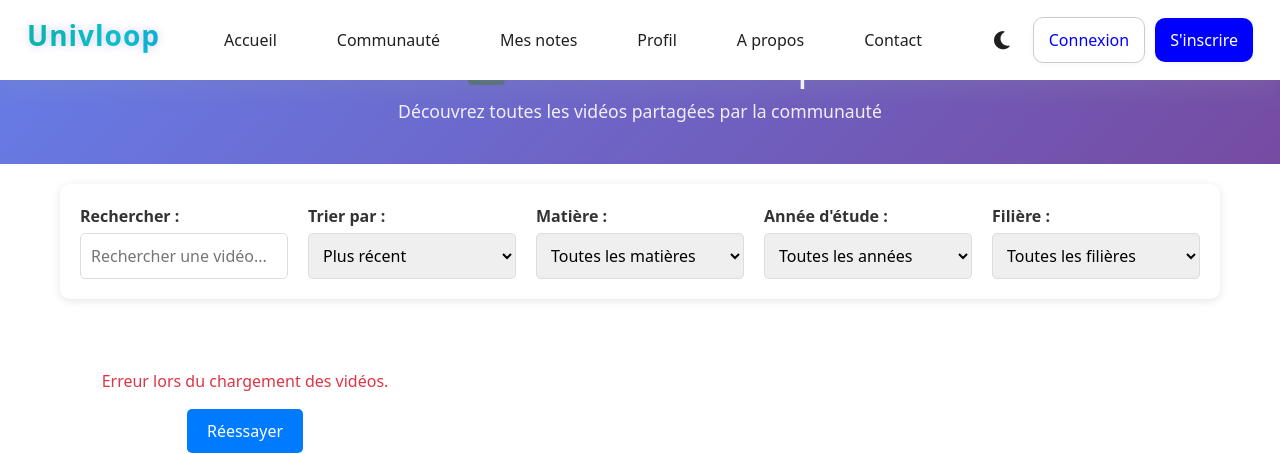
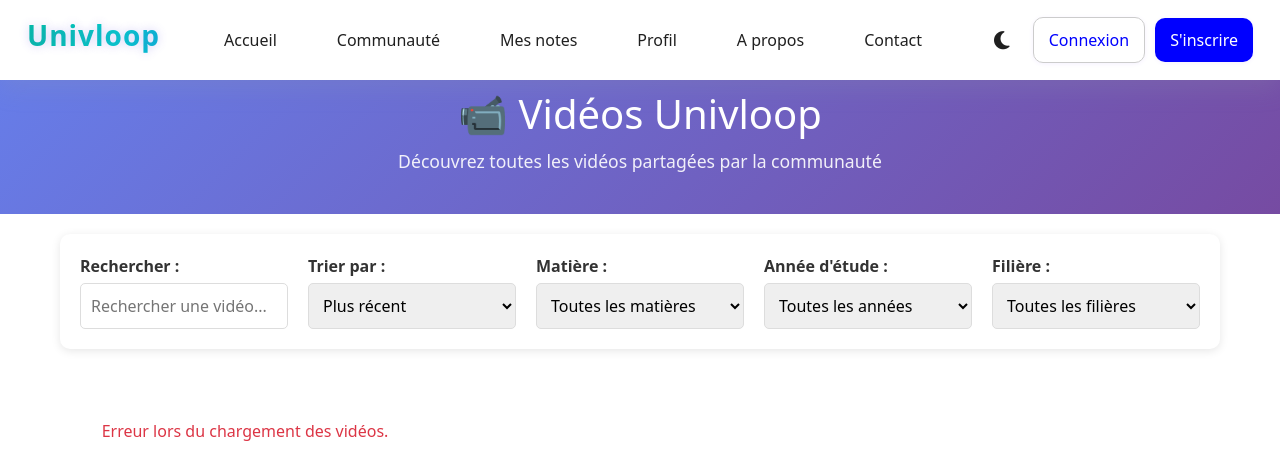
Before and after one commit to jeeko20/Jeeko-s-site, a Flask app: template templates/videos.html in a window 1280 px wide. Shown: the top 454 px of the page. Run offline with Flask 3, Linux system fonts and the light colour scheme; the template is opened without the code that fills it, so the values that code supplies are empty; some libraries are stand-ins or nearby versions.

Commit message:
update video

```diff
--- a/templates/videos.html
+++ b/templates/videos.html
@@ -9,7 +9,7 @@
 
 {% block content %}
 <!-- En-tête -->
-<header class="header">
+<header class="header" style="margin-top: 50px;">
   <div class="header-content">
     <h1>📹 Vidéos Univloop</h1>
     <p>Découvrez toutes les vidéos partagées par la communauté</p>
```
